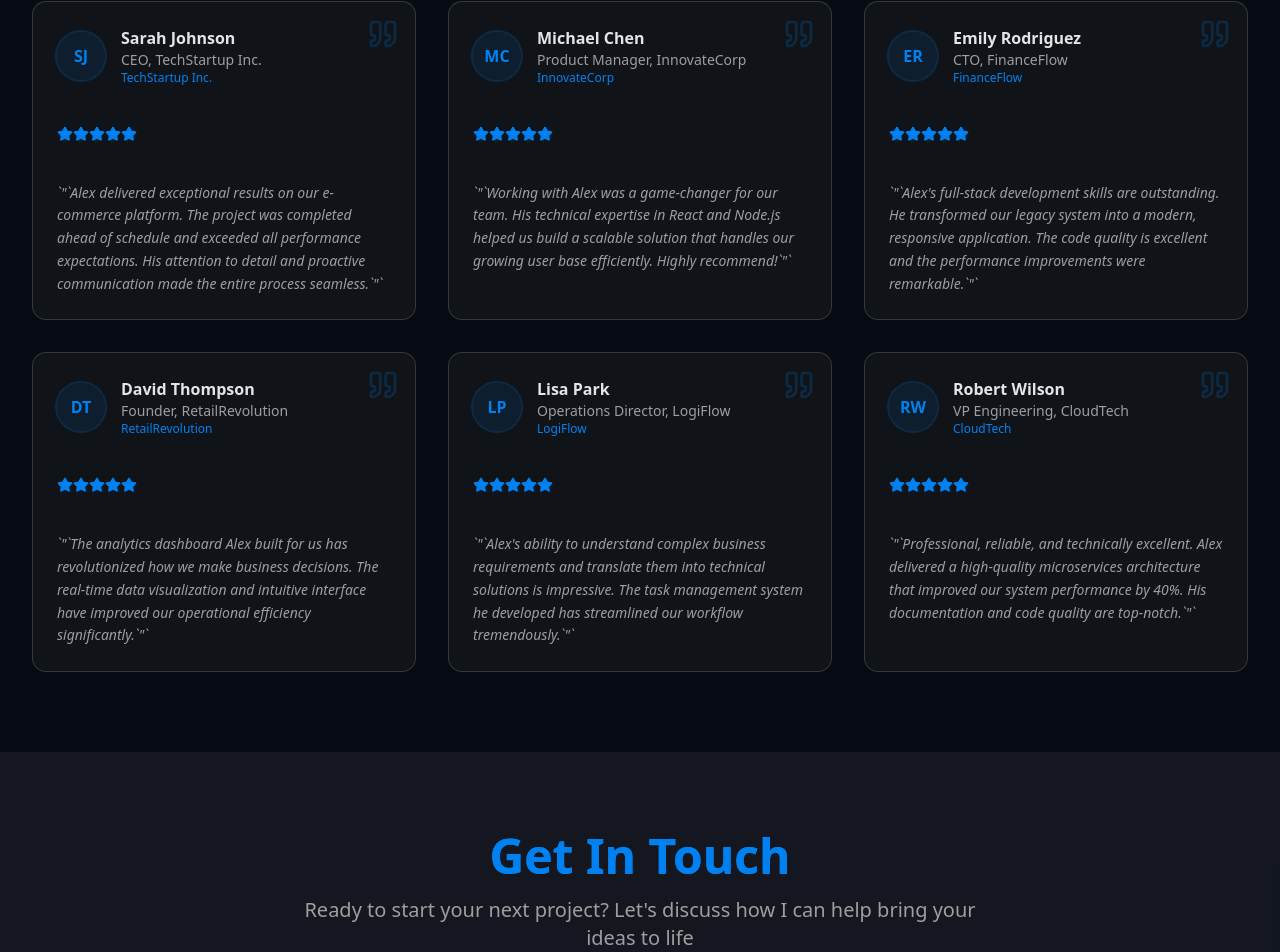
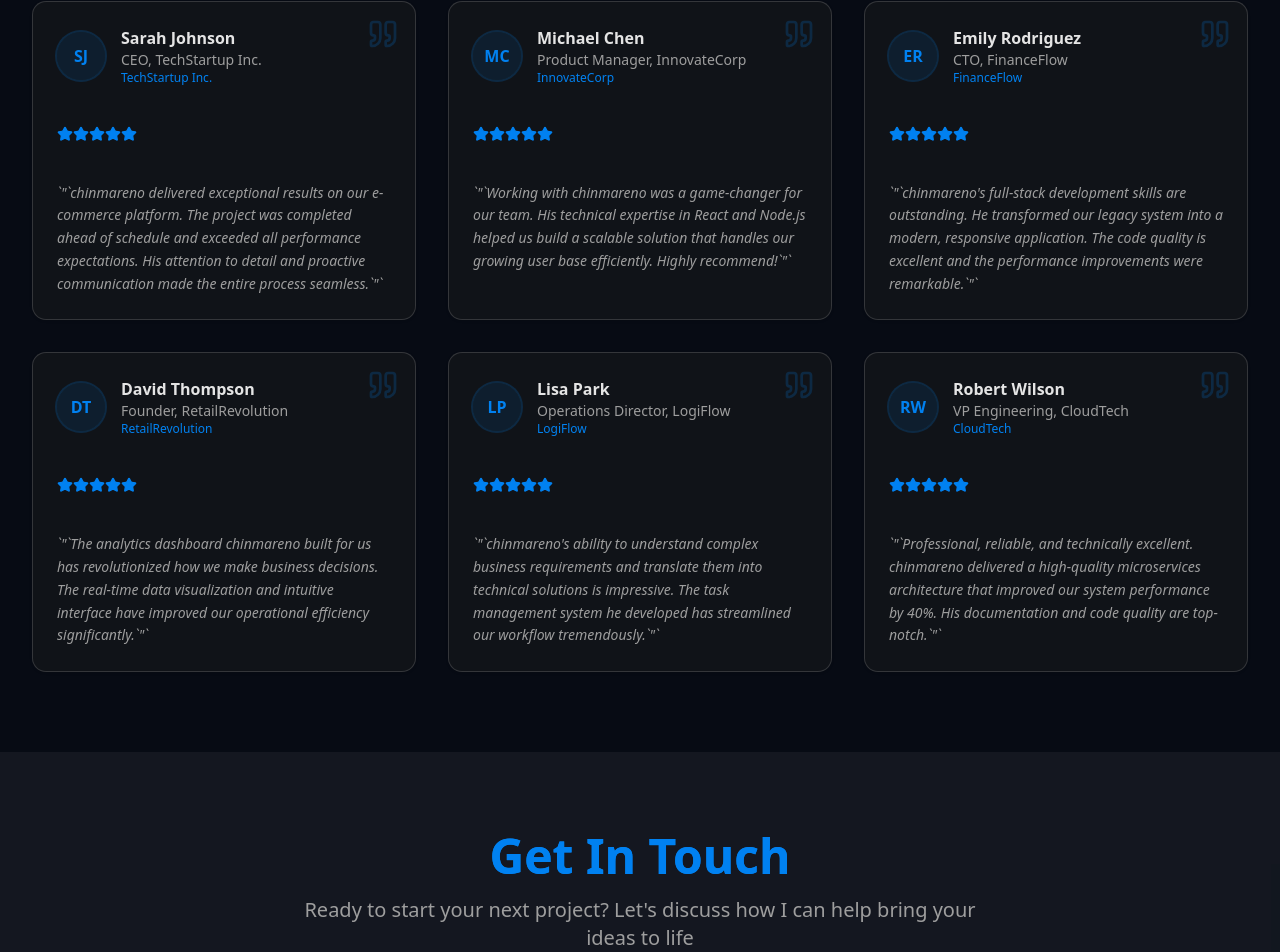
Before and after one commit to chinmareno/next-personal, a Next.js app: page / in a window 1280 px wide. Shown: the part 5995-6947 px from the top of the page. Built offline with nearby package versions, Linux system fonts and the light colour scheme.

Commit message:
fix: Alex instead of chinmareno

```diff
--- a/src/components/HeroSection.tsx
+++ b/src/components/HeroSection.tsx
@@ -38,7 +38,7 @@ export const HeroSection = () => {
       <div className="text-center">
         <Image
           src="/myself.jpg"
-          alt="Alex Morgan - Full Stack Developer"
+          alt="chinmareno - Full Stack Developer"
           width={200}
           height={200}
           className="rounded-full aspect-square object-cover mb-8 mx-auto shadow-glow border-4 border-primary/20"
--- a/src/components/TestimonialsSection.tsx
+++ b/src/components/TestimonialsSection.tsx
@@ -10,7 +10,7 @@ export const TestimonialsSection = () => {
       role: "CEO, TechStartup Inc.",
       company: "TechStartup Inc.",
       content:
-        "Alex delivered exceptional results on our e-commerce platform. The project was completed ahead of schedule and exceeded all performance expectations. His attention to detail and proactive communication made the entire process seamless.",
+        "chinmareno delivered exceptional results on our e-commerce platform. The project was completed ahead of schedule and exceeded all performance expectations. His attention to detail and proactive communication made the entire process seamless.",
       rating: 5,
       initials: "SJ",
     },
@@ -19,7 +19,7 @@ export const TestimonialsSection = () => {
       role: "Product Manager, InnovateCorp",
       company: "InnovateCorp",
       content:
-        "Working with Alex was a game-changer for our team. His technical expertise in React and Node.js helped us build a scalable solution that handles our growing user base efficiently. Highly recommend!",
+        "Working with chinmareno was a game-changer for our team. His technical expertise in React and Node.js helped us build a scalable solution that handles our growing user base efficiently. Highly recommend!",
       rating: 5,
       initials: "MC",
     },
@@ -28,7 +28,7 @@ export const TestimonialsSection = () => {
       role: "CTO, FinanceFlow",
       company: "FinanceFlow",
       content:
-        "Alex's full-stack development skills are outstanding. He transformed our legacy system into a modern, responsive application. The code quality is excellent and the performance improvements were remarkable.",
+        "chinmareno's full-stack development skills are outstanding. He transformed our legacy system into a modern, responsive application. The code quality is excellent and the performance improvements were remarkable.",
       rating: 5,
       initials: "ER",
     },
@@ -37,7 +37,7 @@ export const TestimonialsSection = () => {
       role: "Founder, RetailRevolution",
       company: "RetailRevolution",
       content:
-        "The analytics dashboard Alex built for us has revolutionized how we make business decisions. The real-time data visualization and intuitive interface have improved our operational efficiency significantly.",
+        "The analytics dashboard chinmareno built for us has revolutionized how we make business decisions. The real-time data visualization and intuitive interface have improved our operational efficiency significantly.",
       rating: 5,
       initials: "DT",
     },
@@ -46,7 +46,7 @@ export const TestimonialsSection = () => {
       role: "Operations Director, LogiFlow",
       company: "LogiFlow",
       content:
-        "Alex's ability to understand complex business requirements and translate them into technical solutions is impressive. The task management system he developed has streamlined our workflow tremendously.",
+        "chinmareno's ability to understand complex business requirements and translate them into technical solutions is impressive. The task management system he developed has streamlined our workflow tremendously.",
       rating: 5,
       initials: "LP",
     },
@@ -55,7 +55,7 @@ export const TestimonialsSection = () => {
       role: "VP Engineering, CloudTech",
       company: "CloudTech",
       content:
-        "Professional, reliable, and technically excellent. Alex delivered a high-quality microservices architecture that improved our system performance by 40%. His documentation and code quality are top-notch.",
+        "Professional, reliable, and technically excellent. chinmareno delivered a high-quality microservices architecture that improved our system performance by 40%. His documentation and code quality are top-notch.",
       rating: 5,
       initials: "RW",
     },
```
